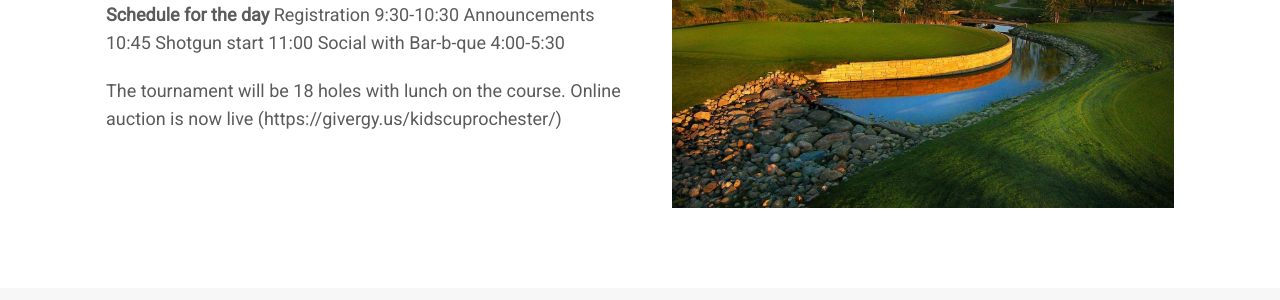
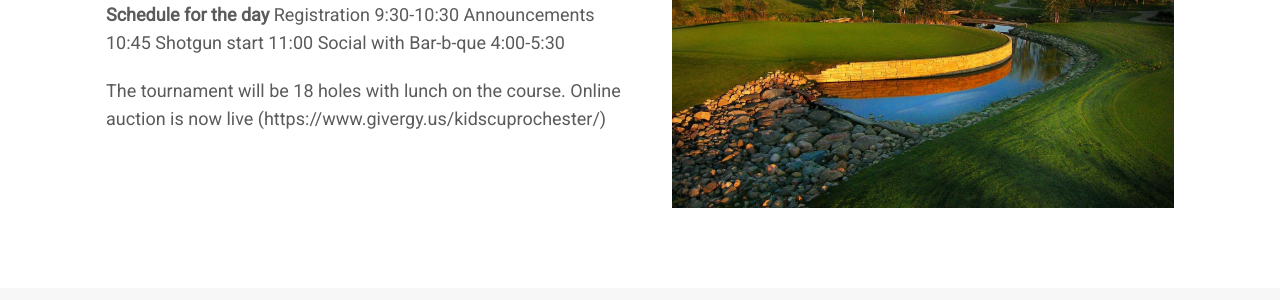
Before and after one commit to kidscuprochester/kidscuprochester.github.io, a Jekyll site: the page built from index.md, in a window 1280 px wide and 900 px high, scrolled down 2394 px. Shown: the part 180-480 px from the top of the window. Built offline with Jekyll 4.4.1, drawn with Linux system fonts in a browser that asks for light colours; nearby versions of some CDN libraries; part of the change alters nothing that is shown.

Commit message:
Updated Config

```diff
--- a/_config.yml
+++ b/_config.yml
@@ -72,7 +72,7 @@ whats_new:
     Shotgun start 11:00
     Social with Bar-b-que 4:00-5:30
 
-    The tournament will be 18 holes with lunch on the course.  Online auction is now live   (https://givergy.us/kidscuprochester/)
+    The tournament will be 18 holes with lunch on the course.  Online auction is now live   (https://www.givergy.us/kidscuprochester/)
 
 
   image: "/uploads/Somerby.jpg"
```
